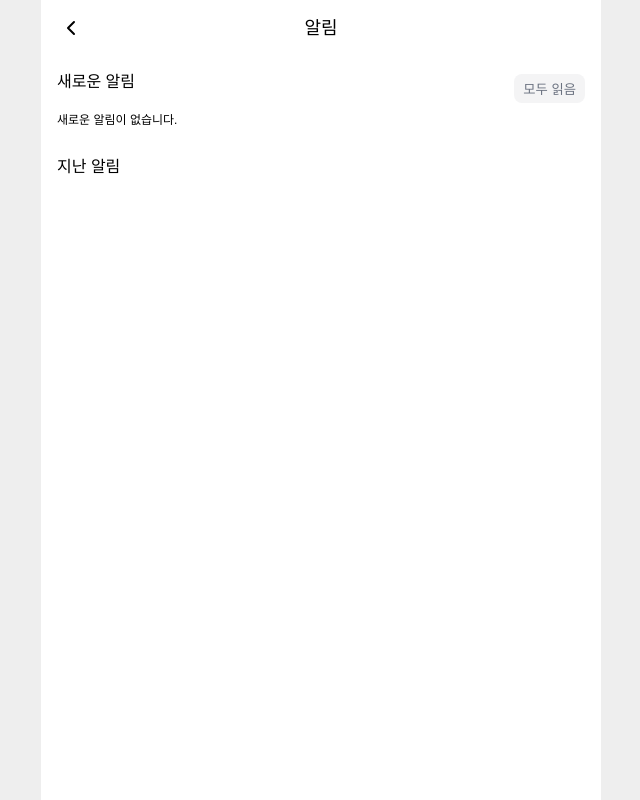
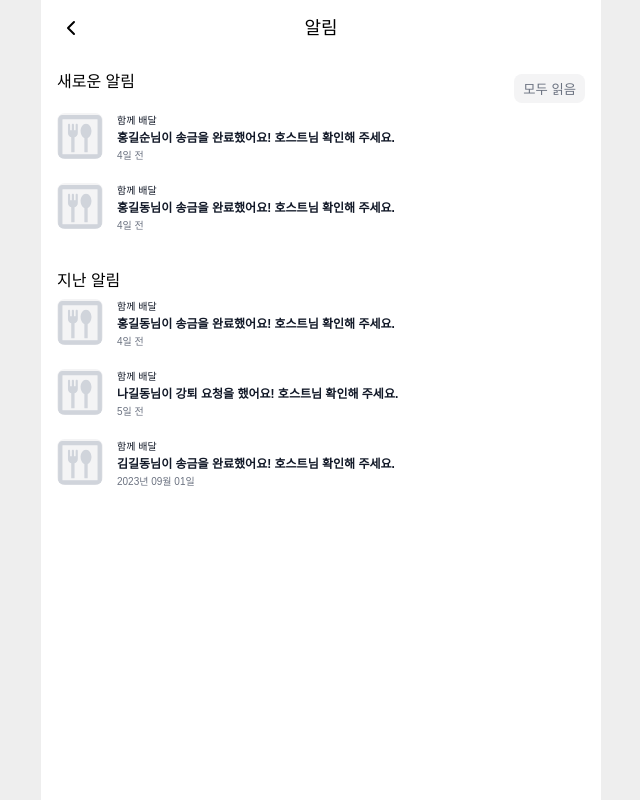
Before and after one commit to FC-Chilli-Bubble/front-officener, a React (Vite) app: page /notification in a window 1280 px wide. Shown: the whole page, without its empty margins (319-959 px from the left). Built offline with nearby package versions, Linux system fonts and the light colour scheme; a web font is replaced by a local one.

Commit message:
💄 Design: 알림 아이템 컴포넌트 추가 및 더미 데이터 연동

```diff
--- /dev/null
+++ b/src/components/Notification/NotificationItem.tsx
@@ -0,0 +1,87 @@
+import React, { useMemo } from 'react';
+import styled from 'styled-components';
+import dayjs from 'dayjs';
+
+import IconDelivery from '@/assets/ico_delivery_off.svg';
+import { TDummyNotification } from '@/pages/Notification/DummyNotifications';
+
+type TNotificationItemProps = {
+  // TODO : 추후 알림 인터페이스 수정 필요
+  notification: TDummyNotification;
+  onClick: () => void;
+};
+
+const NotificationItem = React.memo((
+  { notification, onClick }: TNotificationItemProps
+) => {
+  const { type, message, date } = notification;
+
+  const parseDate = useMemo(() => {
+    const now = dayjs();
+    const diffMinues = now.diff(dayjs(date), 'minute');
+    const diffHoures = now.diff(dayjs(date), 'hour');
+    const diffDays = now.diff(dayjs(date), 'day');
+    if (diffMinues < 60) {
+      return `${diffMinues}분 전`;
+    } else if (diffHoures < 24) {
+      return `${diffHoures}시간 전`;
+    } else if (diffDays < 7) {
+      return `${diffDays}일 전`;
+    } else {
+      return dayjs(date).format('YYYY년 MM월 DD일');
+    }
+  }, [date]);
+
+  return (
+    <StyledContainer onClick={onClick}>
+      <img src={IconDelivery} alt='음식태그' />
+      <StyledBox>
+        <p>{type}</p>
+        <h5>{message}</h5>
+        <span>{parseDate}</span>
+      </StyledBox>
+    </StyledContainer>
+  );
+});
+
+const StyledContainer = styled.div`
+  display: flex;
+  gap: 14px;
+  align-items: start;
+  padding: 10px 0px;
+  cursor: pointer;
+
+  img {
+    width: 46px;
+    height: 46px;
+    border-radius: 8px;
+    overflow: hidden;
+    background: ${({ theme }) => theme.colors.grayColor1};
+  }
+`;
+
+const StyledBox = styled.div`
+  display: flex;
+  flex-direction: column;
+  gap: 4px;
+
+  p {
+    color: ${({ theme }) => theme.colors.grayColor9};
+    font-size: 10px;
+    line-height: 15px;
+  }
+
+  h5 {
+    font-size: 12px;
+    font-weight: 700;
+    color: ${({ theme }) => theme.colors.grayColor9};
+  }
+
+  span {
+    color: ${({ theme }) => theme.colors.grayColor5};
+    font-size: 10px;
+    line-height: 15px;
+  }
+`;
+
+export default NotificationItem;
--- /dev/null
+++ b/src/pages/Notification/DummyNotifications.ts
@@ -0,0 +1,41 @@
+export type TDummyNotification = {
+  type: string;
+  message: string;
+  date: string;
+  read: boolean;
+};
+
+const DummyNotifications: TDummyNotification[] = [
+  {
+    type: '함께 배달',
+    message: '홍길동님이 송금을 완료했어요! 호스트님 확인해 주세요.',
+    date: '2023-09-14 14:50:00',
+    read: false
+  },
+  {
+    type: '함께 배달',
+    message: '홍길순님이 송금을 완료했어요! 호스트님 확인해 주세요.',
+    date: '2023-09-14 15:00:00',
+    read: false
+  },
+  {
+    type: '함께 배달',
+    message: '홍길동님이 송금을 완료했어요! 호스트님 확인해 주세요.',
+    date: '2023-09-14 14:30:00',
+    read: true
+  },
+  {
+    type: '함께 배달',
+    message: '나길동님이 강퇴 요청을 했어요! 호스트님 확인해 주세요.',
+    date: '2023-09-13 11:50:00',
+    read: true
+  },
+  {
+    type: '함께 배달',
+    message: '김길동님이 송금을 완료했어요! 호스트님 확인해 주세요.',
+    date: '2023-09-01 14:50:00',
+    read: true
+  }
+];
+
+export default DummyNotifications;
--- a/src/pages/Notification/Notification.tsx
+++ b/src/pages/Notification/Notification.tsx
@@ -1,13 +1,27 @@
 import { useNavigate } from 'react-router-dom';
+import styled from 'styled-components';
+import dayjs from 'dayjs';
 
 import Header from '@/components/Common/Header';
-import styled from 'styled-components';
+import DummyNotifications from './DummyNotifications';
+import NotificationItem from '@/components/Notification/NotificationItem';
+
 
 const Notification = () => {
   const navigate = useNavigate();
+  const newNotifications = DummyNotifications.filter(noti => !noti.read).sort((a, b) => dayjs(b.date).diff(dayjs(a.date)));
+  const lastNotifications = DummyNotifications.filter(noti => noti.read).sort((a, b) => dayjs(b.date).diff(dayjs(a.date)));
 
   const handleClickBack = () => {
     navigate(-1);
+  };
+
+  const handleClickNotification = () => {
+    // TODO : 개별 읽음 처리
+  };
+
+  const handleClickReadAll = () => {
+    // TODO : 모두 읽음 처리
   };
 
   return (
@@ -17,15 +31,34 @@ const Notification = () => {
         <div>
           <StyledNewTitle>
             <h2>새로운 알림</h2>
-            <button>모두 읽음</button>
+            <button onClick={handleClickReadAll}>모두 읽음</button>
           </StyledNewTitle>
-          <StyledEmptyMessage>
-            새로운 알림이 없습니다.
-          </StyledEmptyMessage>
+          {
+            newNotifications.length > 0
+              ? (
+                <ul>
+                  {
+                    newNotifications.map(notification =>
+                      <NotificationItem key={notification.date} notification={notification} onClick={handleClickNotification} />)
+                  }
+                </ul>
+              )
+              : <StyledEmptyMessage>새로운 알림이 없습니다.</StyledEmptyMessage>
+          }
         </div>
-
         <div>
           <h2>지난 알림</h2>
+          {
+            lastNotifications.length > 0
+              ? (
+                <ul>
+                  {
+                    lastNotifications.map(notification => <NotificationItem notification={notification} onClick={handleClickBack} />)
+                  }
+                </ul>
+              )
+              : <StyledEmptyMessage>알림이 없습니다.</StyledEmptyMessage>
+          }
         </div>
       </StyledContainer>
     </>
```
